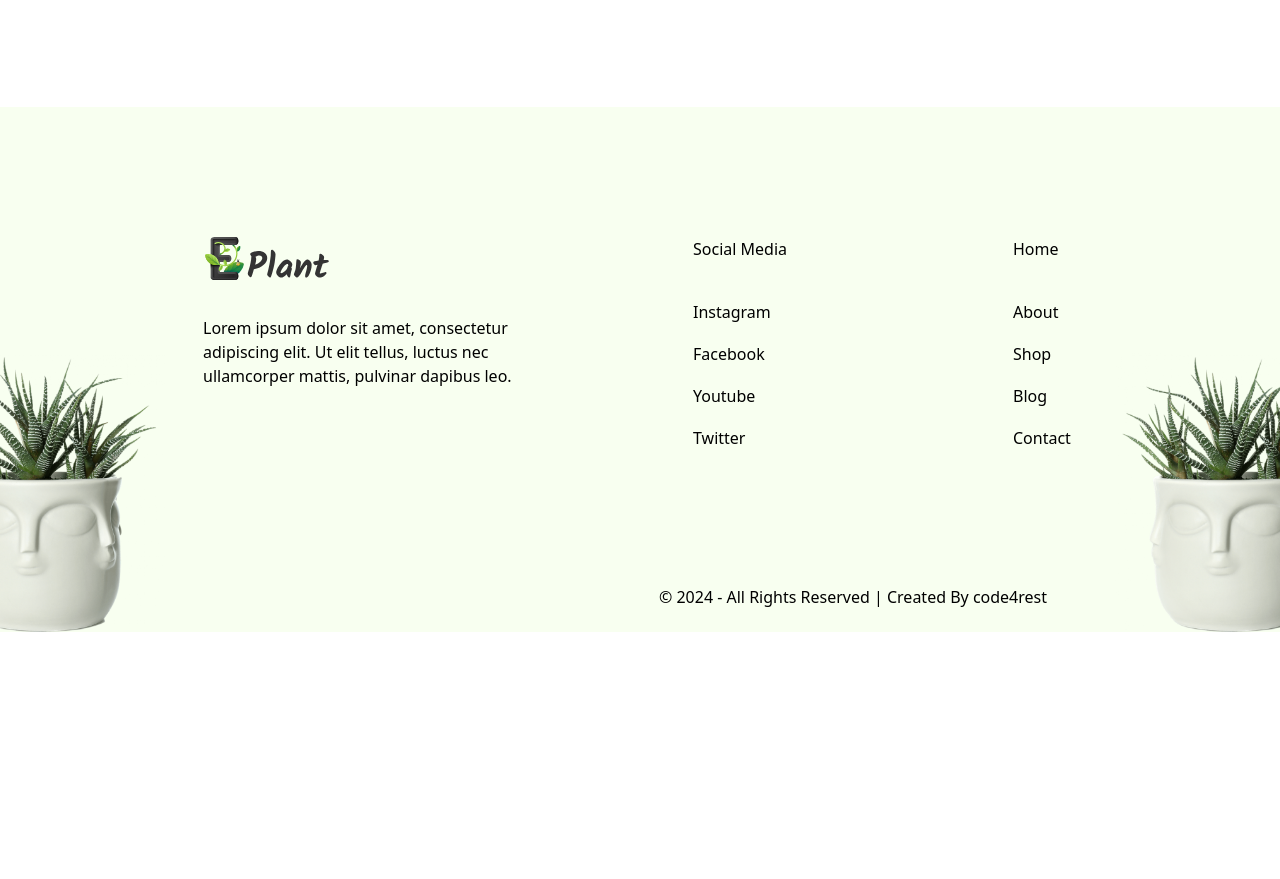
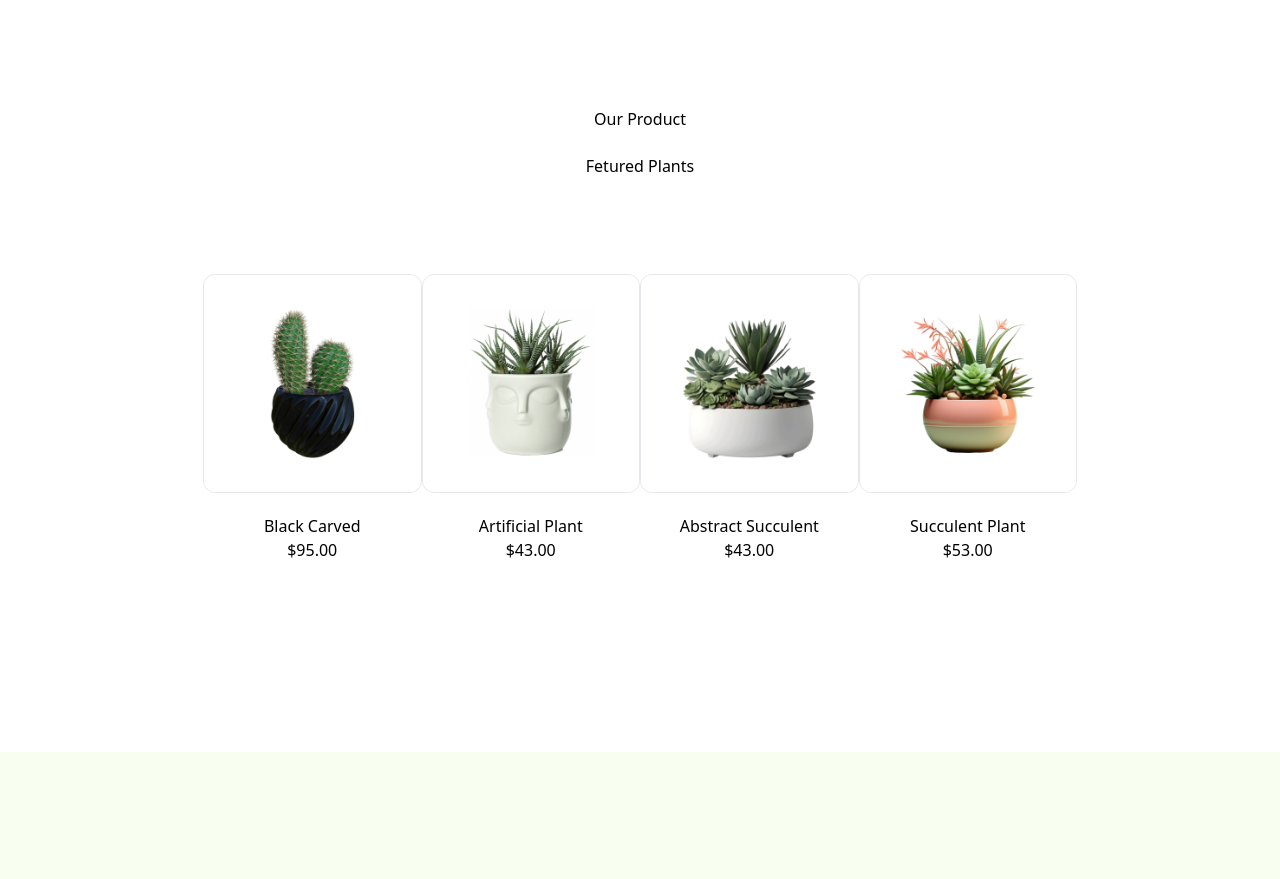
Before and after one commit to ZwelNyiNyarHtut/Plant-Shop, a website: page src/index.html in a window 1280 px wide. Shown: the part 1712-2591 px from the top of the page. Before the commit the page ends 2344 px from the top, so only its background shows below. Drawn offline with nearby package versions, Linux system fonts and the light colour scheme.

Commit message:
added Our Products

```diff
--- a/src/index.html
+++ b/src/index.html
@@ -189,6 +189,71 @@
 
     </div>
 
+
+    <div class="mt-36 mx-[179px] px-[24px]">
+        <div class="text-center" >
+            <p>
+                Our Product
+            </p>
+            <p class="h-[143px] pt-[23px] pb-[60px] ">
+                Fetured Plants
+            </p>
+        </div>
+        <div class="flex justify-between">
+           <div class="w-[301px] group">
+                <div class="border rounded-xl relative">
+                    <img src="../assets/img1.jpg" class="hover:opacity-0 rounded-xl">
+                    <img src="../assets/img2.jpg" class="absolute opacity-0 hover:opacity-100 hover:ease-in-out hover:duration-500 top-0 right-0 transition-all rounded-xl">
+                </div>
+
+                <div class="text-center p-[21.8px]">
+                    <div>Black Carved</div>
+                    <div>$95.00</div>
+                    <div class="opacity-0 group-hover:opacity-100 hover:ease-in-out hover:duration-500 transition-all">Add to Craft</div>
+                </div>
+           </div>
+
+           <div class="w-[301px] group">
+            <div class="border rounded-xl relative">
+                <img src="../assets/img2.jpg" class="hover:opacity-0 rounded-xl">
+                <img src="../assets/img5.jpg" class="absolute opacity-0 hover:opacity-100 hover:ease-in-out hover:duration-500 top-0 right-0 transition-all rounded-xl">
+            </div>
+            <div class="text-center p-[21.8px]">
+                <div>Artificial Plant</div>
+                <div>$43.00</div>
+                <div class="opacity-0 group-hover:opacity-100 hover:ease-in-out hover:duration-500 transition-all">Add to Craft</div>
+            </div>
+           </div>
+
+           <div class="w-[301px] group">
+            <div class="border rounded-xl relative">
+                <img src="../assets/img4.jpg" class="hover:opacity-0 rounded-xl">
+                <img src="../assets/img1.jpg" class="absolute opacity-0 hover:opacity-100 hover:ease-in-out hover:duration-500 top-0 right-0 transition-all rounded-xl">
+            </div>
+            <div class="text-center p-[21.8px]">
+                <div>Abstract Succulent</div>
+                <div>$43.00</div>
+                <div class="opacity-0 group-hover:opacity-100 hover:ease-in-out hover:duration-500 transition-all">Add to Craft</div>
+            </div>
+           </div>
+
+           <div class="w-[301px] group">
+            <div class="border rounded-xl relative">
+                <img src="../assets/img7.jpg" class="hover:opacity-0 rounded-xl">
+                <img src="../assets/img8.jpg" class="absolute opacity-0 hover:opacity-100 hover:ease-in-out hover:duration-500 top-0 right-0 transition-all rounded-xl">
+            </div>
+
+            <div class="text-center p-[21.8px]">
+                <div>Succulent Plant</div>
+                <div>$53.00</div>
+                <div class="opacity-0 group-hover:opacity-100 hover:ease-in-out hover:duration-500 transition-all">Add to Craft</div>
+            </div>
+           </div>
+
+        </div>
+    </div>
+
+
     <footer class="bg-pale-green bottom-0 h-full w-full mt-36 pt-[30px] relative ">
 
 
```
Also changed, not shown: assets/img1.jpg (added), assets/img2.jpg (added), assets/img4.jpg (added), assets/img5.jpg (added), assets/img7.jpg (added), assets/img8.jpg (added), src/output.css.
